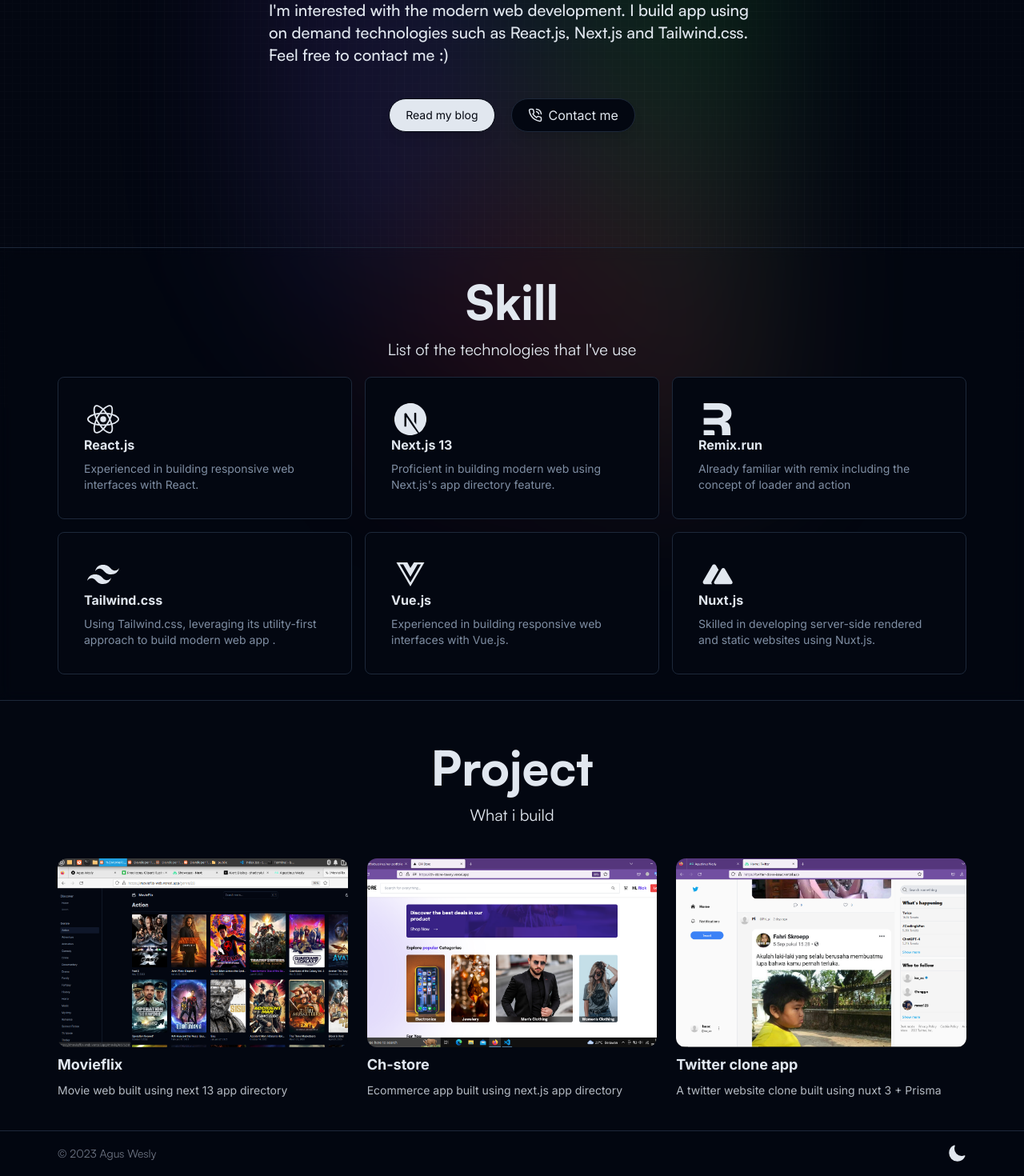
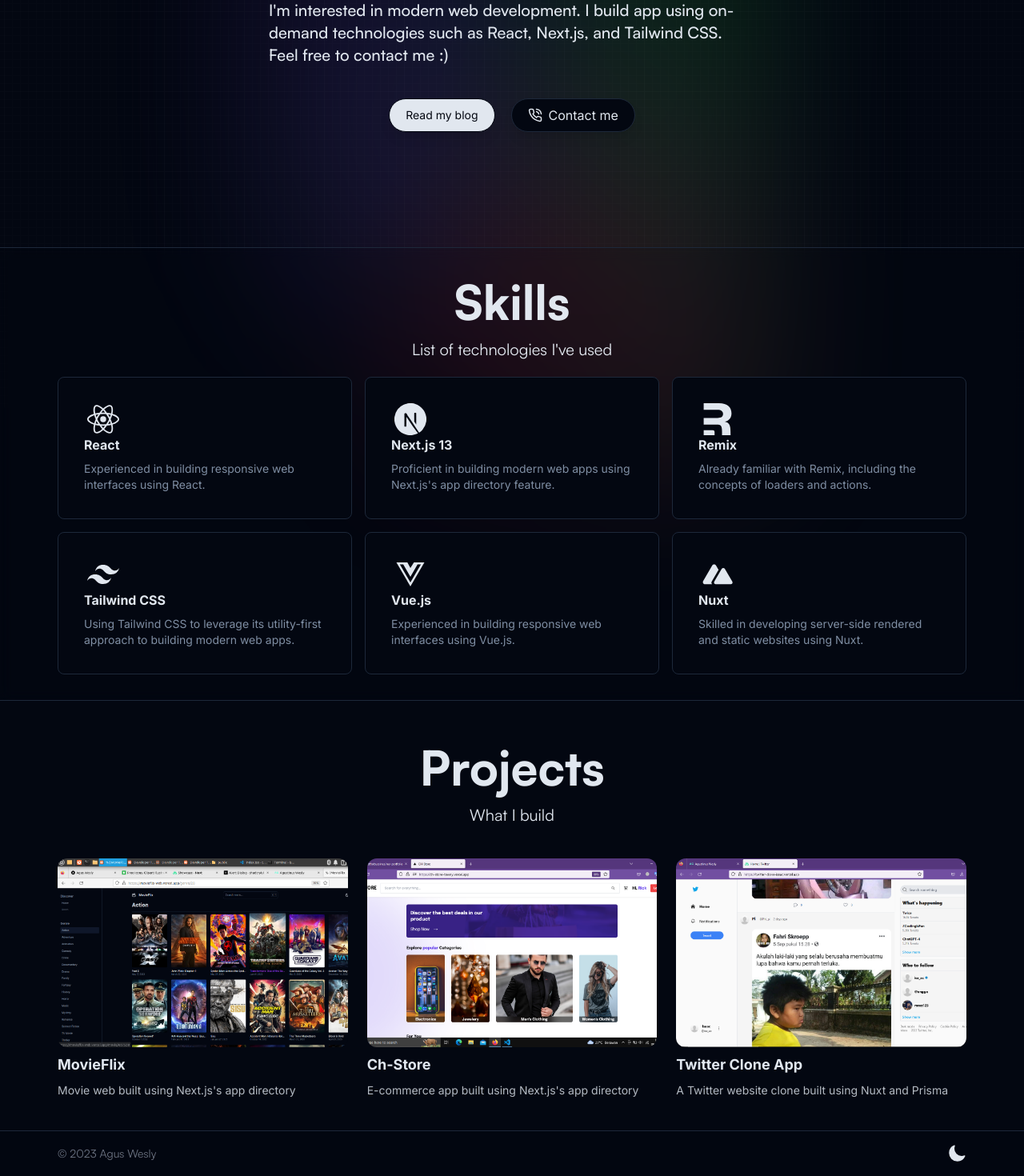
Before and after one commit to agus-wesly/new-portfolio, a Next.js app: page / in a window 1280 px wide. Shown: the part 291-1761 px from the top of the page at 80% size. Built offline with nearby package versions, Linux system fonts and the light colour scheme.

Commit message:
Fix typos and grammar

```diff
--- a/app/(blog)/blog/[...slug]/page.tsx
+++ b/app/(blog)/blog/[...slug]/page.tsx
@@ -66,7 +66,7 @@
         )}
       >
         <ArrowLeft className="mr-2 h-4 w-4" />
-        See all blog
+        See all post
       </Link>
       <div>
         {post.date && (
@@ -96,7 +96,7 @@
       <div className="flex justify-center py-6 lg:py-10">
         <Link href="/blog" className={cn(buttonVariants({ variant: 'ghost' }))}>
           <ArrowLeft className="mr-2 h-4 w-4" />
-          See all blog
+          See all post
         </Link>
       </div>
     </article>
--- a/app/(blog)/blog/page.tsx
+++ b/app/(blog)/blog/page.tsx
@@ -19,7 +19,7 @@
     })
   return (
     <div className="container max-w-5xl mx-auto py-10 flex-1 h-full">
-      <h1 className="text-5xl font-bold font-display mb-10">Blog Post</h1>
+      <h1 className="text-5xl font-bold font-display mb-10">Blog Posts</h1>
       <hr className="mb-8" />
       <div className="grid grid-cols-1 md:grid-cols-2 gap-6">
         {blogs.length ? (
--- a/app/(player)/player/page.tsx
+++ b/app/(player)/player/page.tsx
@@ -17,9 +17,9 @@
 
         <div className="ml-6 hidden md:flex flex-col justify-between">
           <h5 className="text-sm font-bold">Playlist</h5>
-          <h1 className="text-5xl font-[900]">My Top Favorite song</h1>
+          <h1 className="text-5xl font-[900]">My Favorite Songs</h1>
           <p className="text-sm text-muted-foreground font-medium max-w-lg lg:text-base">
-            List of my favorite song. Including twice, avenged sevenfold and
+            List of my favorite songs. Including Twice, Avenged Sevenfold, and
             others. Hope you guys enjoy ^^
           </p>
           <p className="text-sm text-muted-foreground">
--- a/components/player-list.tsx
+++ b/components/player-list.tsx
@@ -34,8 +34,8 @@
         <div className="hidden md:flex gap-4 border-b md:p-2 lg:px-4 text-sm text-muted-foreground font-semibold">
           <div className="">#</div>
           <div className="flex-[2]">Title</div>
-          <div className="flex-[1.5] text-center mr-2 lg:mr-4">Date added</div>
-          <div className="flex-[0.5] text-end">Time</div>
+          <div className="flex-[1.5] text-center mr-2 lg:mr-4">Date Added</div>
+          <div className="flex-[0.5] text-end">Duration</div>
         </div>
         {songs.map((song, i) => (
           <PlayerCard
--- a/components/ui/home/hero/index.tsx
+++ b/components/ui/home/hero/index.tsx
@@ -15,13 +15,13 @@
         Hi, I'm Wesly
         <br />
         <span className="bg-gradient-to-r from-purple-600 to-pink-600 bg-clip-text text-transparent">
-          Front end developer
+          Front-end Developer
         </span>
       </h1>
 
       <p className="text-foreground font-display mt-5 sm:text-base lg:text-xl font-medium">
-        I'm interested with the modern web development. I build app using on
-        demand technologies such as React.js, Next.js and Tailwind.css. Feel
+        I'm interested in modern web development. I build app using on-demand
+        technologies such as React, Next.js, and Tailwind CSS. Feel
         free to contact me :)
       </p>
 
--- a/components/ui/home/project/index.tsx
+++ b/components/ui/home/project/index.tsx
@@ -5,11 +5,11 @@
   return (
     <div className="mx-auto text-center w-full mb-10 mt-12 container">
       <h1 className="font-display text-4xl font-extrabold leading-[1.15] text-foreground sm:text-6xl sm:leading-[1.15]">
-        Project
+        Projects
       </h1>
 
       <p className="mt-3 text-foreground font-display sm:text-xl">
-        What i build
+        What I build
       </p>
 
       <div className="mt-10">
@@ -28,10 +28,10 @@
               />
             </div>
 
-            <h3 className="text-lg font-bold">Movieflix</h3>
+            <h3 className="text-lg font-bold">MovieFlix</h3>
 
             <p className="text-foreground/80 text-sm">
-              Movie web built using next 13 app directory
+              Movie web built using Next.js's app directory
             </p>
           </a>
           <a
@@ -48,10 +48,10 @@
               />
             </div>
 
-            <h3 className="text-lg font-bold">Ch-store</h3>
+            <h3 className="text-lg font-bold">Ch-Store</h3>
 
             <p className="text-foreground/80 text-sm">
-              Ecommerce app built using next.js app directory
+              E-commerce app built using Next.js's app directory
             </p>
           </a>
           <a
@@ -68,10 +68,10 @@
               />
             </div>
 
-            <h3 className="text-lg font-bold">Twitter clone app</h3>
+            <h3 className="text-lg font-bold">Twitter Clone App</h3>
 
             <p className="text-foreground/80 text-sm">
-              A twitter website clone built using nuxt 3 + Prisma
+              A Twitter website clone built using Nuxt and Prisma
             </p>
           </a>
         </div>
--- a/components/ui/home/skill/index.tsx
+++ b/components/ui/home/skill/index.tsx
@@ -9,33 +9,33 @@
 const SKILL_LIST = [
   {
     icon: ReactIcon,
-    title: 'React.js',
-    info: 'Experienced in building responsive web interfaces with React.',
+    title: 'React',
+    info: 'Experienced in building responsive web interfaces using React.',
   },
   {
     icon: Next,
     title: 'Next.js 13',
-    info: "Proficient in building modern web using Next.js's app directory feature.",
+    info: 'Proficient in building modern web apps using Next.js\'s app directory feature.',
   },
   {
     icon: Remix,
-    title: 'Remix.run',
-    info: 'Already familiar with remix including the concept of loader and action',
+    title: 'Remix',
+    info: 'Already familiar with Remix, including the concepts of loaders and actions.',
   },
   {
     icon: Tailwind,
-    title: 'Tailwind.css',
-    info: 'Using Tailwind.css, leveraging its utility-first approach to build modern web app .',
+    title: 'Tailwind CSS',
+    info: 'Using Tailwind CSS to leverage its utility-first approach to building modern web apps.',
   },
   {
     icon: Vue,
     title: 'Vue.js',
-    info: 'Experienced in building responsive web interfaces with Vue.js.',
+    info: 'Experienced in building responsive web interfaces using Vue.js.',
   },
   {
     icon: Nuxt,
-    title: 'Nuxt.js',
-    info: 'Skilled in developing server-side rendered and static websites using Nuxt.js.',
+    title: 'Nuxt',
+    info: 'Skilled in developing server-side rendered and static websites using Nuxt.',
   },
 ]
 
@@ -43,11 +43,11 @@
   return (
     <div className="border-y border-border bg-background/10 py-8 backdrop-blur text-center shadow-[inset_10px_-50px_94px_0_foreground]">
       <h1 className="font-display text-4xl font-extrabold leading-[1.15] text-foreground sm:text-6xl sm:leading-[1.15]">
-        Skill
+        Skills
       </h1>
 
       <p className="mt-3 text-foreground font-display sm:text-xl">
-        List of the technologies that I've use
+        List of technologies I've used
       </p>
 
       <div className="mx-auto grid justify-center gap-4 sm:grid-cols-2 container md:grid-cols-3 mt-5">
```
Also changed, not shown: content/blog/introduction-to-generic-type.mdx (+27 -27 lines).
